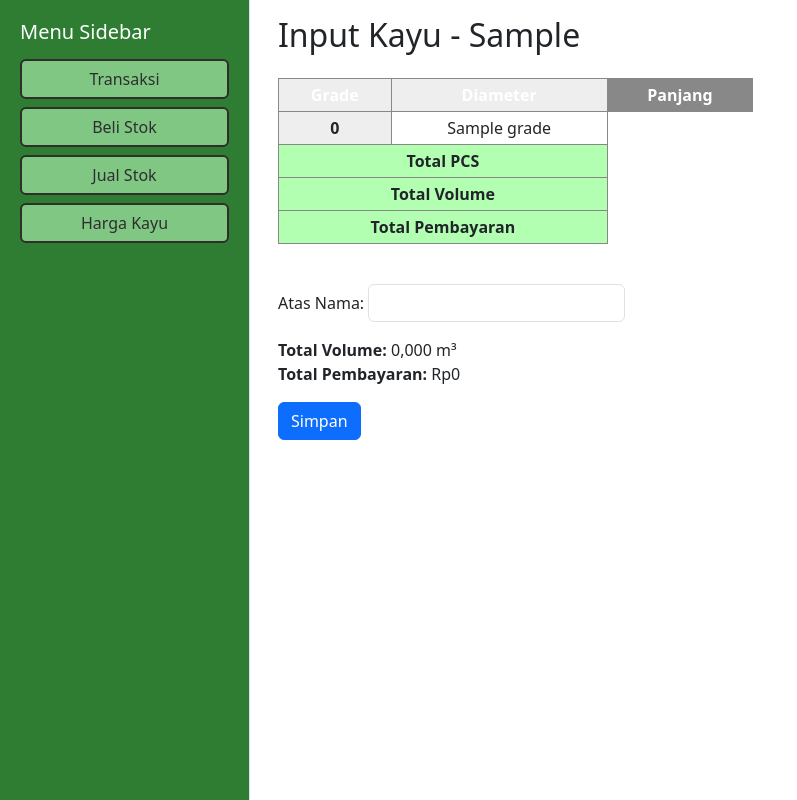
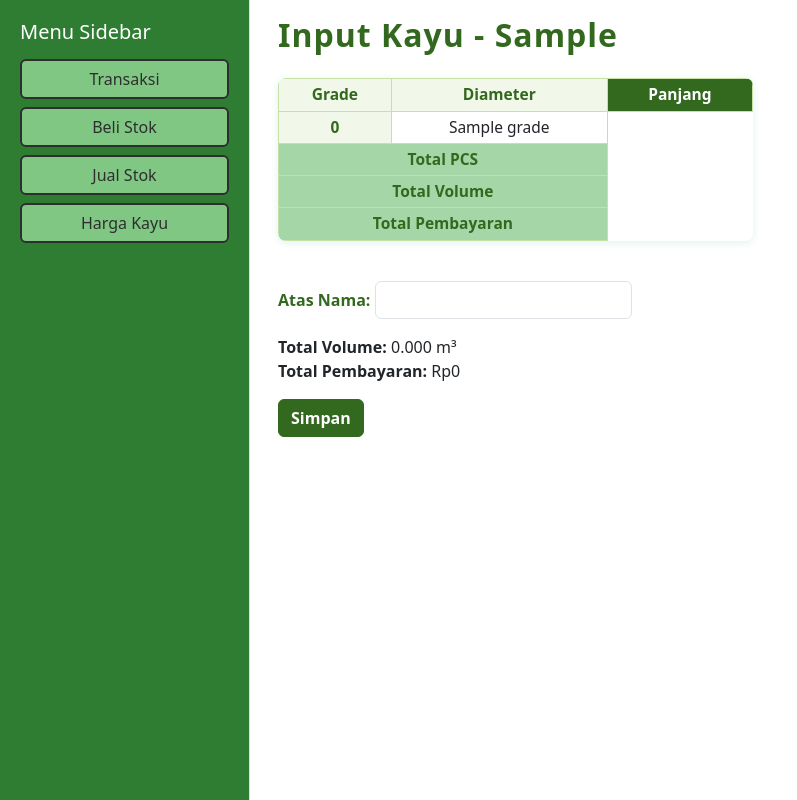
Before and after one commit to galiaji/GudangLengkap, a Laravel app: template resources/views/wood_transactions/buy.blade.php in a window 1280 px wide. Shown: the part 57-857 px from the top of the page, without its empty margins (0-797 px from the left). Run offline with Laravel 12, Linux system fonts and the light colour scheme; the template is opened without the code that fills it: most values are stand-ins (such as "Sample title", 1, 10 or a date in 2020); some libraries are stand-ins or nearby versions.

Commit message:
hitung otomatis sub total grade sudah, tinggal grand total transaksi

```diff
--- a/database/seeders/WoodStockSeeder.php
+++ b/database/seeders/WoodStockSeeder.php
@@ -78,7 +78,7 @@ class WoodStockSeeder extends Seeder
                                     'panjang' => $length,
                                     'quantity' => 0,
                                     'total_volume' => 0,
-                                    'volume' => $volume,
+                                    'volume' => $volume / 1000,
                                     'created_at' => now(),
                                     'updated_at' => now(),
                                 ]);
--- a/resources/views/wood_transactions/buy.blade.php
+++ b/resources/views/wood_transactions/buy.blade.php
@@ -3,23 +3,65 @@
 @section('title', 'Input Kayu')
 
 @section('content')
+@php use Illuminate\Support\Str; @endphp
 <style>
+    .grade-table {
+        border-radius: 8px;
+        overflow: hidden;
+        background: #fff;
+        box-shadow: 0 2px 8px #e0f2f1;
+    }
     .grade-table th, .grade-table td {
-        border: 1px solid #888;
+        border: 1px solid #c5e1a5;
         text-align: center;
         padding: 4px 6px;
+        font-size: 0.97rem;
     }
     .grade-table th {
-        background: #888;
+        background: #33691E;
         color: #fff;
+        font-weight: 600;
     }
     .grade-table .row-label {
-        background: #eee;
+        background: #f1f8e9;
         font-weight: bold;
+        color: #33691E;
     }
     .grade-table .summary {
-        background: #b2ffb2;
+        background: #A5D6A7;
         font-weight: bold;
+        color: #33691E;
+    }
+    .grade-table input[type="number"] {
+        min-width: 60px;
+        text-align: right;
+    }
+    .form-control:focus {
+        border-color: #689F38;
+        box-shadow: 0 0 0 0.1rem #c5e1a5;
+    }
+    .btn-primary {
+        background-color: #33691E;
+        border-color: #33691E;
+        font-weight: 600;
+        border-radius: 6px;
+    }
+    .btn-primary:hover, .btn-primary:focus {
+        background-color: #558B2F;
+        border-color: #558B2F;
+    }
+    h2 {
+        color: #33691E;
+        font-weight: 700;
+        letter-spacing: 1px;
+    }
+    label {
+        color: #33691E;
+        font-weight: 600;
+    }
+    @media (max-width: 768px) {
+        .grade-table th, .grade-table td { font-size: 0.89rem; }
+        h2 { font-size: 1.2rem; }
     }
 </style>
 
@@ -29,8 +71,8 @@
         <div class="row">
             @foreach ($grades as $grade => $diameters)
                 @php
-                    $prefix = explode(' ', $grade)[0];
-                    $allowed = $allowedLengths[$prefix] ?? [];
+                    $allowed = $allowedLengths[$grade] ?? [];
+                    $gradeSafe = str_replace([' ', '/', '\\', '.', ','], '_', $grade);
                 @endphp
                 <div class="col-md-6 mb-4">
                     <table class="grade-table w-100 mb-3">
@@ -65,19 +107,19 @@
                             <tr class="summary">
                                 <td colspan="2">Total PCS</td>
                                 @foreach ($allowed as $p)
-                                    <td class="total-pcs" data-grade="{{ $grade }}" data-panjang="{{ $p }}">0</td>
+                                    <td class="total-pcs" data-grade="{{ $gradeSafe }}" data-panjang="{{ $p }}">0</td>
                                 @endforeach
                             </tr>
                             <tr class="summary">
                                 <td colspan="2">Total Volume</td>
                                 @foreach ($allowed as $p)
-                                    <td class="total-volume" data-grade="{{ $grade }}" data-panjang="{{ $p }}">0.000</td>
+                                    <td class="total-volume" data-grade="{{ $gradeSafe }}" data-panjang="{{ $p }}">0.000</td>
                                 @endforeach
                             </tr>
                             <tr class="summary">
                                 <td colspan="2">Total Pembayaran</td>
                                 @foreach ($allowed as $p)
-                                    <td class="total-bayar" data-grade="{{ $grade }}" data-panjang="{{ $p }}">Rp0</td>
+                                    <td class="total-bayar" data-grade="{{ $gradeSafe }}" data-panjang="{{ $p }}">Rp0</td>
                                 @endforeach
                             </tr>
                         </tbody>
@@ -98,49 +140,56 @@
 </div>
 
 <script>
-    // Data volume per batang dari backend
     const volumes = @json($volumes);
+    const hargaPerM3 = @json($hargaPerM3);
+    const grades = @json($grades);
+    const allowedLengths = @json($allowedLengths);
 
-    // Fungsi hitung volume: jumlah pcs * volume per batang
-    function hitungVolume(grade, diameter, pcs) {
-        let volPerBatang = (volumes[grade] && volumes[grade][diameter]) ? parseFloat(volumes[grade][diameter]) : 0;
-        return pcs * volPerBatang;
+    // Fungsi JS untuk samakan gradeSafe dengan Blade
+    function gradeSafe(str) {
+        return str.replace(/[\s\/\\\.,]/g, '_');
     }
 
     function updateSummary() {
-        let grandVolume = 0;
-        let grandBayar = 0;
+        Object.keys(grades).forEach(function(grade) {
+            let gradeSafeStr = gradeSafe(grade);
+            let diameters = grades[grade];
+            let allowed = allowedLengths[grade] || [];
 
-        @foreach ($grades as $grade => $diameters)
-            @php $prefix = explode(' ', $grade)[0]; $allowed = $allowedLengths[$prefix] ?? []; @endphp
-            @foreach ($allowed as $p)
+            allowed.forEach(function(p) {
                 let totalPcs = 0, totalVol = 0, totalBayar = 0;
-                @foreach ($diameters as $d)
-                    let input = document.querySelector('input[name="pcs[{{ $grade }}][{{ $d }}][{{ $p }}]"]');
+
+                diameters.forEach(function(d) {
+                    let input = document.querySelector('input[name="pcs['+grade+']['+d+']['+p+']"]');
                     let pcs = input ? parseInt(input.value) || 0 : 0;
                     totalPcs += pcs;
-                    // Ambil volume per batang dari tabel volumes
-                    let vol = hitungVolume("{{ $grade }}", {{ $d }}, pcs);
-                    totalVol += vol;
-                    totalBayar += vol * (hargaPerM3["{{ $grade }}"] || 0);
-                @endforeach
-                document.querySelector('.total-pcs[data-grade="{{ $grade }}"][data-panjang="{{ $p }}"]').textContent = totalPcs;
-                document.querySelector('.total-volume[data-grade="{{ $grade }}"][data-panjang="{{ $p }}"]').textContent = totalVol.toLocaleString('id-ID', {minimumFractionDigits:3, maximumFractionDigits:3});
-                document.querySelector('.total-bayar[data-grade="{{ $grade }}"][data-panjang="{{ $p }}"]').textContent = 'Rp' + totalBayar.toLocaleString('id-ID');
-                grandVolume += totalVol;
-                grandBayar += totalBayar;
-            @endforeach
-        @endforeach
 
-        document.getElementById('grandTotalVolume').textContent = grandVolume.toLocaleString('id-ID', {minimumFractionDigits:3, maximumFractionDigits:3});
-        document.getElementById('grandTotalBayar').textContent = grandBayar.toLocaleString('id-ID');
+                    // Ambil volume per batang dari volumes[diameter][panjang]
+                    let volPerBatang = (volumes[d] && volumes[d][p]) ? parseFloat(volumes[d][p]) : 0;
+                    totalVol += pcs * volPerBatang;
+                });
+
+                // Hitung total bayar per panjang di grade ini
+                let harga = (hargaPerM3[grade] && hargaPerM3[grade][p]) ? hargaPerM3[grade][p] : 0;
+                totalBayar = totalVol * harga;
+
+                // Update ke tabel
+                let pcsCell = document.querySelector('.total-pcs[data-grade="'+gradeSafeStr+'"][data-panjang="'+p+'"]');
+                let volCell = document.querySelector('.total-volume[data-grade="'+gradeSafeStr+'"][data-panjang="'+p+'"]');
+                let bayarCell = document.querySelector('.total-bayar[data-grade="'+gradeSafeStr+'"][data-panjang="'+p+'"]');
+                if (pcsCell) pcsCell.textContent = totalPcs;
+                if (volCell) volCell.textContent = totalVol.toLocaleString('id-ID', {minimumFractionDigits:3, maximumFractionDigits:3});
+                if (bayarCell) bayarCell.textContent = 'Rp' + totalBayar.toLocaleString('id-ID');
+            });
+        });
     }
 
+    // Jalankan saat input berubah
     document.querySelectorAll('.pcs-input').forEach(input => {
         input.addEventListener('input', updateSummary);
     });
 
-    // Inisialisasi pertama
-    updateSummary();
+    // Jalankan saat halaman pertama kali dimuat
+    document.addEventListener('DOMContentLoaded', updateSummary);
 </script>
 @endsection
```
Also changed, not shown: app/Http/Controllers/WoodTransactionController.php (+61 -17 lines).
